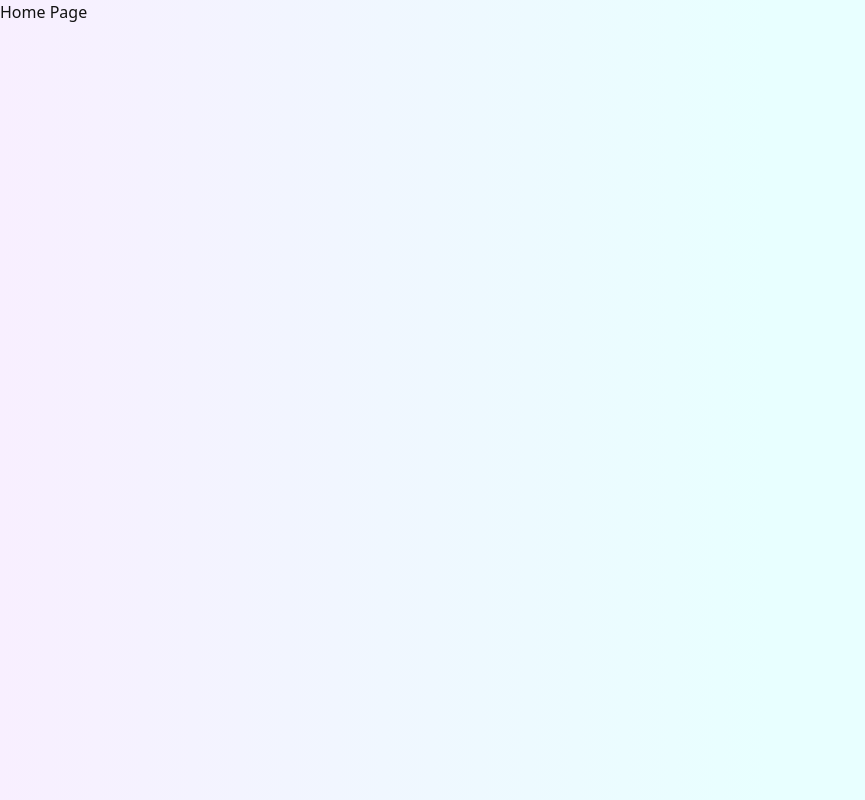
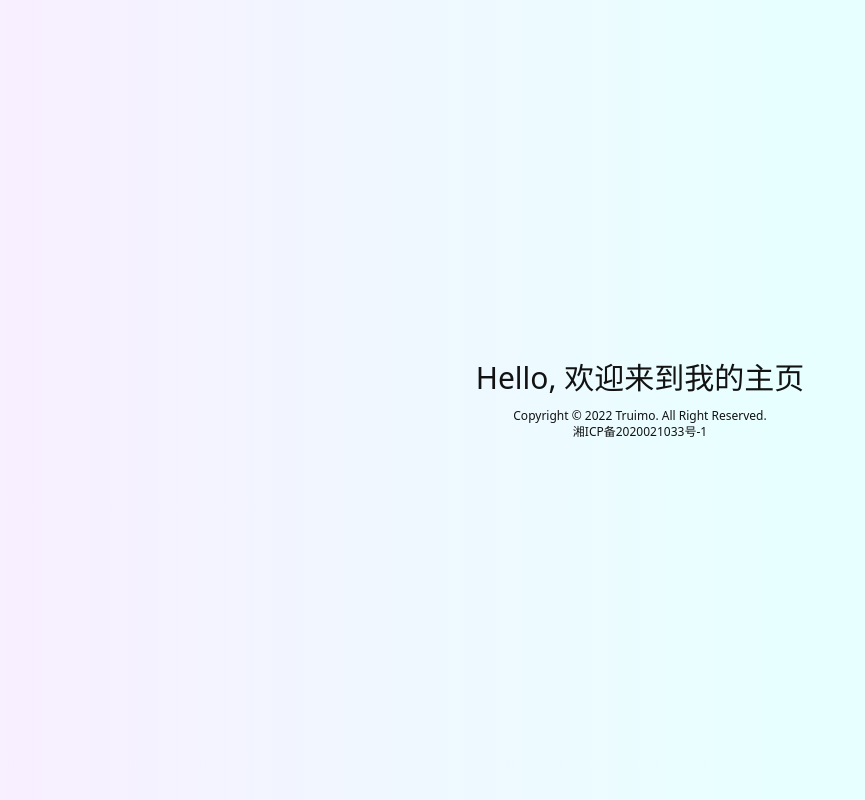
Before and after one commit to Truimo/home, a Next.js app: page / in a window 1280 px wide. Shown: the whole page, without its empty margins (0-865 px from the left). Built offline with nearby package versions, Linux system fonts and the light colour scheme.

Commit message:
feat: hello my homepage

```diff
--- a/app/page.tsx
+++ b/app/page.tsx
@@ -1,7 +1,13 @@
+import Link from "next/link";
+
 export default function Home() {
     return (
-        <main>
-            Home Page
+        <main className="flex flex-col items-center content-center justify-center min-h-screen min-w-screen">
+            <div className="text-3xl mb-3 font-medium">Hello, 欢迎来到我的主页</div>
+            <div className="text-xs flex flex-col-reverse items-center">
+                <p><a href="http://beian.miit.gov.cn/" rel="nofollow noreferrer" target="_blank">湘ICP备2020021033号-1</a></p>
+                <p>Copyright © 2022 <Link href="/">Truimo</Link>. All Right Reserved.</p>
+            </div>
         </main>
     )
 }
```
